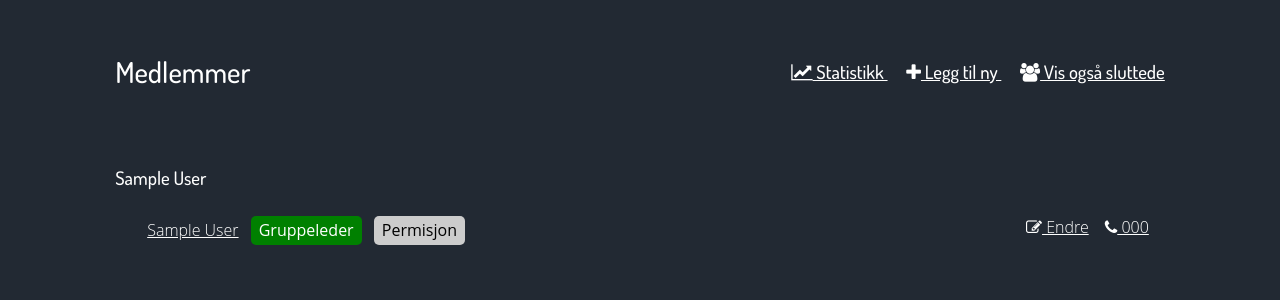
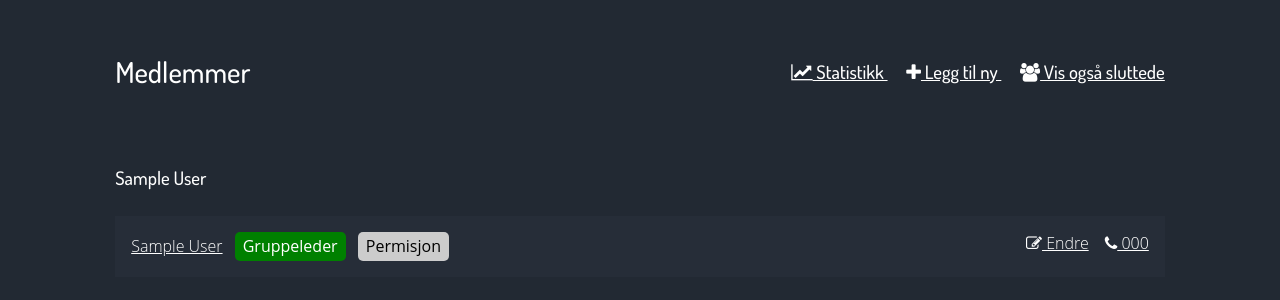
Before and after one commit to kalkins/buk-django, a Django app: page /medlemmer/ in a window 1280 px wide. Shown: the part 64-364 px from the top of the page. Run offline with Django 3.2, Linux system fonts and the light colour scheme; a user stored in the database is signed in; tables that the repository leaves empty hold one stand-in row (values such as "Sample post"); style sheets or scripts are compiled from the project's sources.

Commit message:
Improve css linked to member list and add color palette and table's css This commit is also the beginning of putting css to base.

```diff
--- /dev/null
+++ b/base/static/base/css/variables/_color-palette.sass
@@ -0,0 +1,4 @@
+$main: rgba(34, 41, 51, 1)
+
+$odd-row: rgba(41, 49, 61, 0.3)
+$even-row: rgba(41, 49, 61, 0.6)
--- a/members/static/members/css/member-list.css
+++ b/members/static/members/css/member-list.css
@@ -22,42 +22,54 @@
   background-color: black;
 }
 
-/* line 5, member-list.sass */
+/* line 3, ../../../../base/static/base/css/table/_table.sass */
+.row {
+  margin: 0px;
+  padding: 1em;
+  padding-right: 0;
+}
+
+/* line 8, ../../../../base/static/base/css/table/_table.sass */
+.row:nth-child(even) {
+  background-color: rgba(41, 49, 61, 0.6);
+}
+
+/* line 11, ../../../../base/static/base/css/table/_table.sass */
+.row:nth-child(odd) {
+  background-color: rgba(41, 49, 61, 0.3);
+}
+
+/* line 6, member-list.sass */
 section div:first-child h2 {
   display: inline-block;
 }
-/* line 7, member-list.sass */
+/* line 8, member-list.sass */
 section div:first-child h3 {
   display: inline-block;
   float: right;
   margin-top: 1.6em;
 }
-/* line 11, member-list.sass */
+/* line 12, member-list.sass */
 section div:first-child h3 a {
   margin-left: 1em;
 }
-/* line 13, member-list.sass */
+/* line 14, member-list.sass */
 section .change_member {
   visibility: hidden;
   float: right;
 }
-/* line 17, member-list.sass */
+/* line 18, member-list.sass */
 section .change_member {
   float: right;
   margin-right: 1em;
   visibility: visible;
 }
-/* line 21, member-list.sass */
-section .member {
-  margin-bottom: 1.5em;
-  margin-left: 2em;
-}
-/* line 22, member-list.sass */
+/* line 23, member-list.sass */
 section .member .phone {
   float: right;
   margin-right: 1em;
 }
-/* line 29, member-list.sass */
+/* line 27, member-list.sass */
 section h3 {
   margin-top: 3em;
   margin-bottom: 1.5em;
--- a/members/static/members/css/member-list.sass
+++ b/members/static/members/css/member-list.sass
@@ -1,4 +1,5 @@
 @import member-tag
+@import base/css/table/_table.sass
 
 section
     div:first-child
@@ -22,9 +23,6 @@ section
         .phone
             float: right
             margin-right: 1em
-        //adding spaces and inblocks
-        margin-bottom: 1.5em
-        margin-left: 2em
     //adding more space above and underneat titles
     h3
         margin-top: 3em
--- a/members/templates/members/member_list.html
+++ b/members/templates/members/member_list.html
@@ -45,7 +45,7 @@
     <div>
         {% for member in members %}
         {% ifchanged %}<h3>{{ member.instrument.name }}</h3>{% endifchanged %}
-        <div class='member'>
+        <div class='member row'>
             <a class='name' href='{{ member.get_absolute_url}}' >{{ member.get_full_name }}</a>
 
             {% if member.is_group_leader %}
```
Also changed, not shown: base/static/base/css/table/_table.sass (added, +12 -0 lines), 1 other file.
